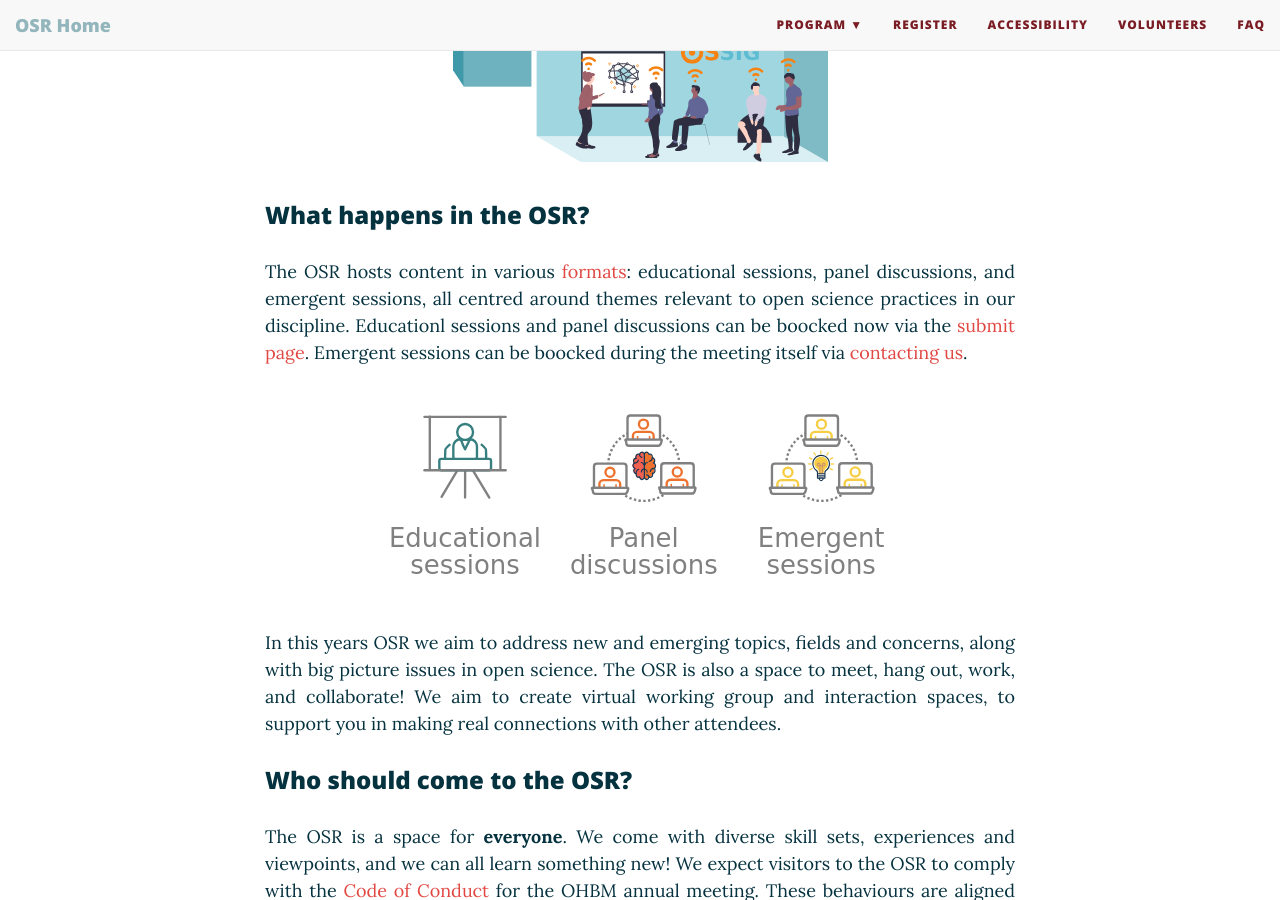
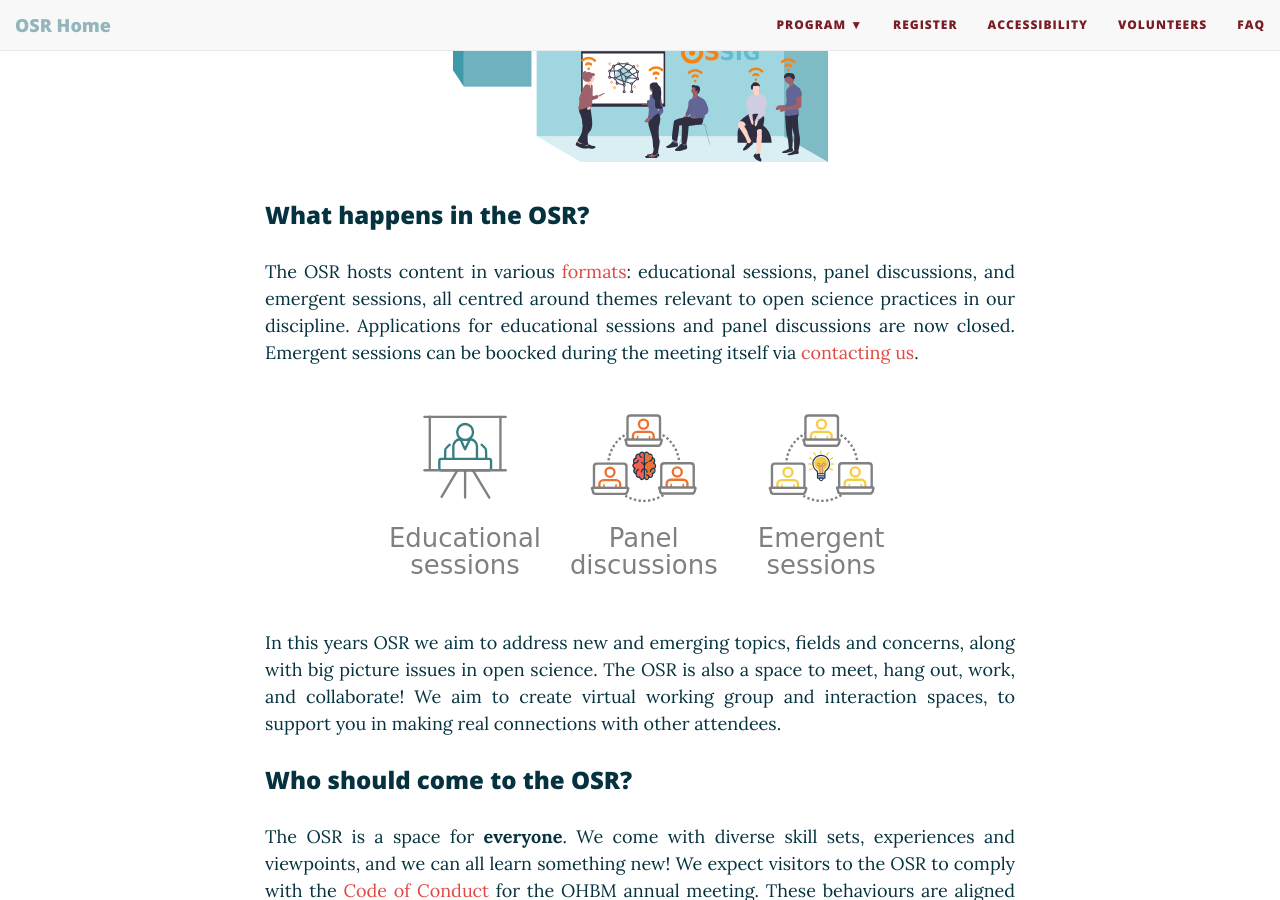
Before and after one commit to ohbm/osr2021, a Jekyll site: the page built from index.html, in a window 1280 px wide and 900 px high, scrolled down 963 px. Built offline with Jekyll 4.4.1, drawn with Linux system fonts in a browser that asks for light colours; nearby versions of some CDN libraries; the list of posts is cut into pages by our own code.

Commit message:
Update index.html

```diff
--- a/index.html
+++ b/index.html
@@ -37,7 +37,7 @@ bigimg:
 
           <p align="justify">
               The OSR hosts content in various <a href="https://ohbm.github.io/osr2021/formats/">formats</a>: educational sessions, panel discussions, and emergent sessions, all centred around themes relevant to open science practices in our discipline.
-              Educationl sessions and panel discussions can be boocked now via the <a href="https://ohbm.github.io/osr2021/submit/">submit page</a>.
+              Applications for educational sessions and panel discussions are now closed.
 	      Emergent sessions can be boocked during the meeting itself via <a href="https://ohbm.github.io/osr2021/contact/">contacting us</a>.
           </p>
           <div style="text-align: center;">
```
